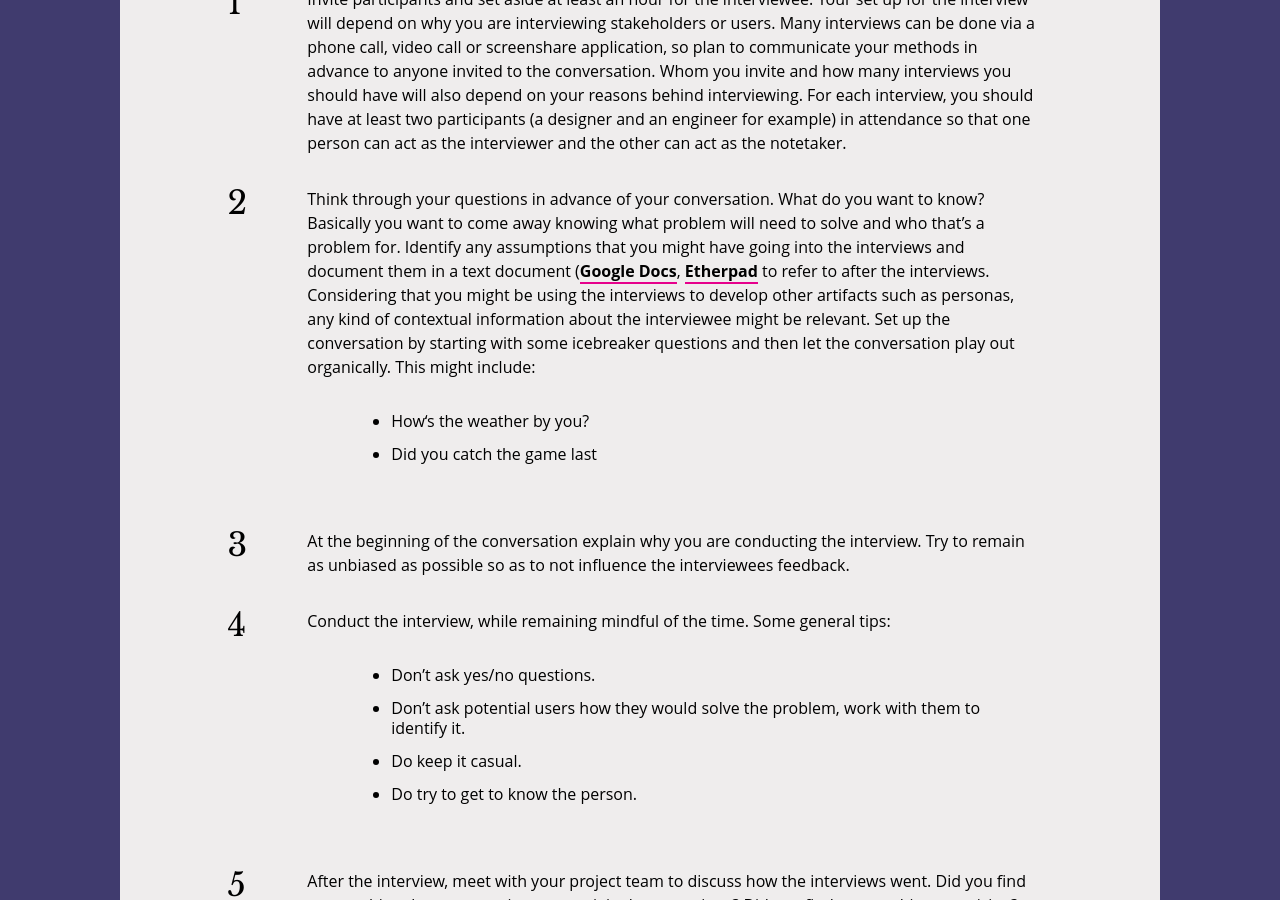
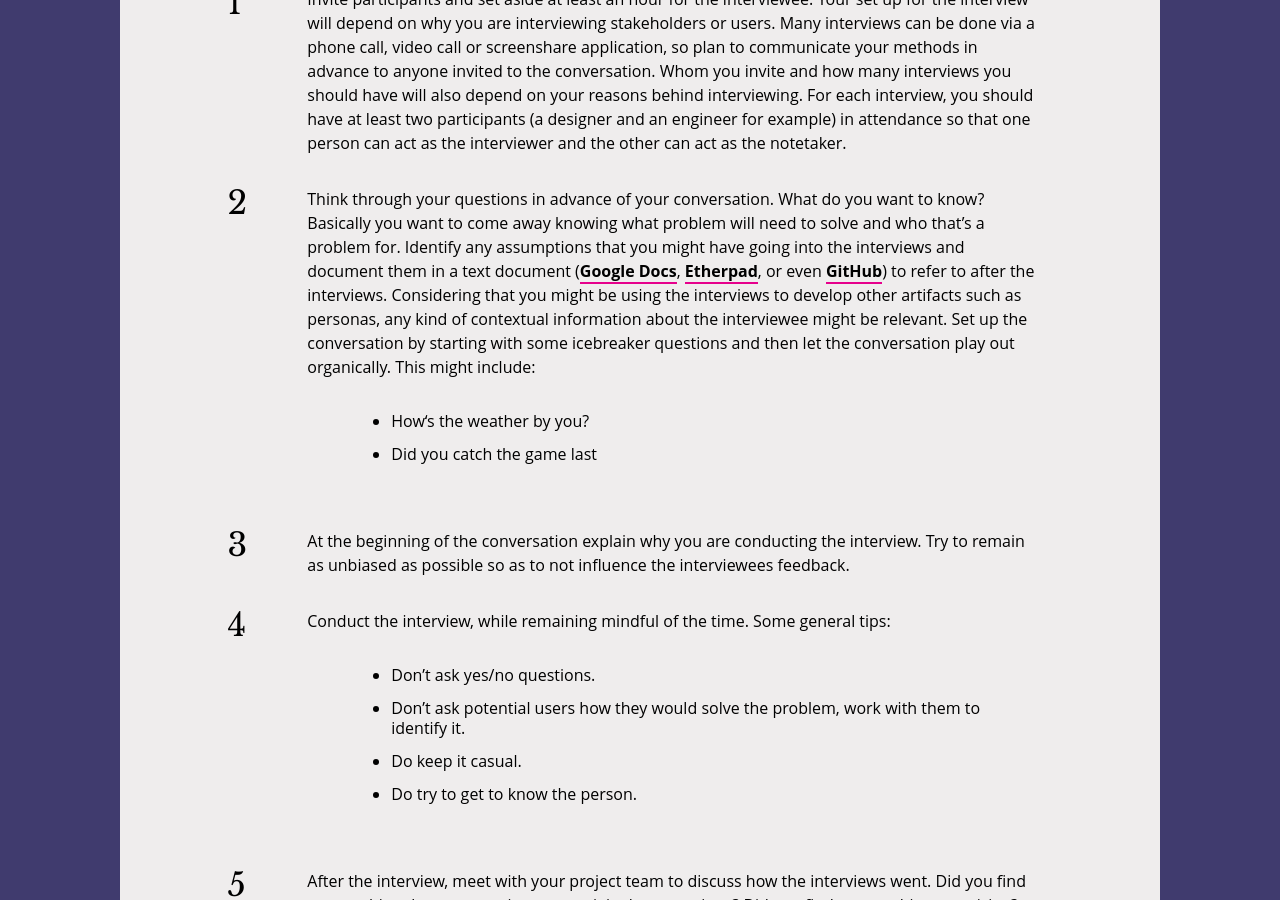
Before and after one commit to open-design-kit/opendesignkit, a Jekyll site: the page built from _methods/interviews.md, in a window 1280 px wide and 900 px high, scrolled down 952 px. Built offline with Jekyll 4.4.1, drawn with Linux system fonts in a browser that asks for light colours.

Commit message:
Fix hyperlink typo on Etherpad

```diff
--- a/_methods/interviews.md
+++ b/_methods/interviews.md
@@ -31,7 +31,7 @@
 
 1. Invite participants and set aside at least an hour for the interviewee. Your set up for the interview will depend on why you are interviewing stakeholders or users. Many interviews can be done via a phone call, video call or screenshare application, so plan to communicate your methods in advance to anyone invited to the conversation. Whom you invite and how many interviews you should have will also depend on your reasons behind interviewing. For each interview, you should have at least two participants (a designer and an engineer for example) in attendance so that one person can act as the interviewer and the other can act as the notetaker.
 
-2. Think through your questions in advance of your conversation. What do you want to know? Basically you want to come away knowing what problem will need to solve  and who that’s a problem for. Identify any assumptions that you might have going into the interviews and document them in a text document ([Google Docs](https://docs.google.com), [Etherpad](http://etherpad.org/, or even [GitHub](https://github.com/)) to refer to after the interviews.  Considering that you might be using the interviews to develop other artifacts such as personas, any kind of contextual information about the interviewee might be relevant. Set up the conversation by starting with some icebreaker questions and then let the conversation play out organically. This might include:
+2. Think through your questions in advance of your conversation. What do you want to know? Basically you want to come away knowing what problem will need to solve  and who that’s a problem for. Identify any assumptions that you might have going into the interviews and document them in a text document ([Google Docs](https://docs.google.com), [Etherpad](http://etherpad.org), or even [GitHub](https://github.com/)) to refer to after the interviews.  Considering that you might be using the interviews to develop other artifacts such as personas, any kind of contextual information about the interviewee might be relevant. Set up the conversation by starting with some icebreaker questions and then let the conversation play out organically. This might include:
 
     - How‘s the weather by you?
     - Did you catch the game last
```
